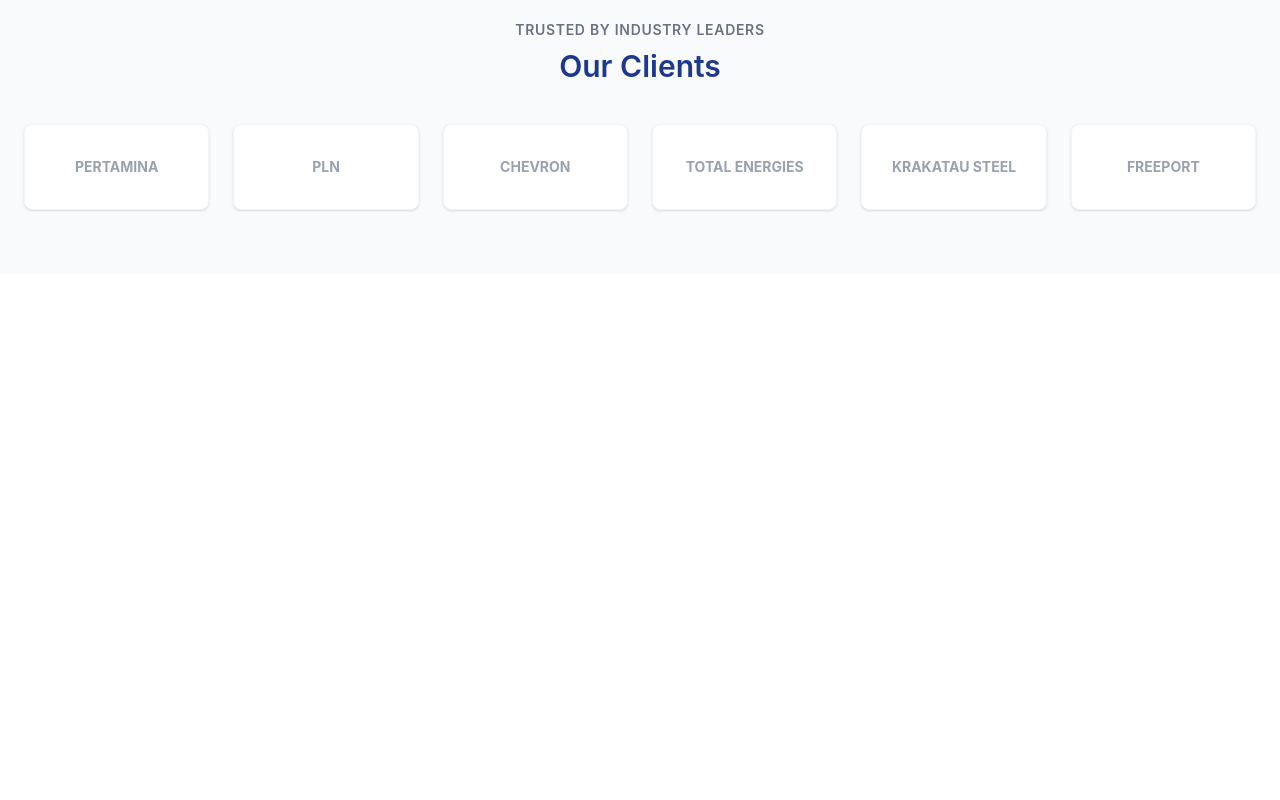
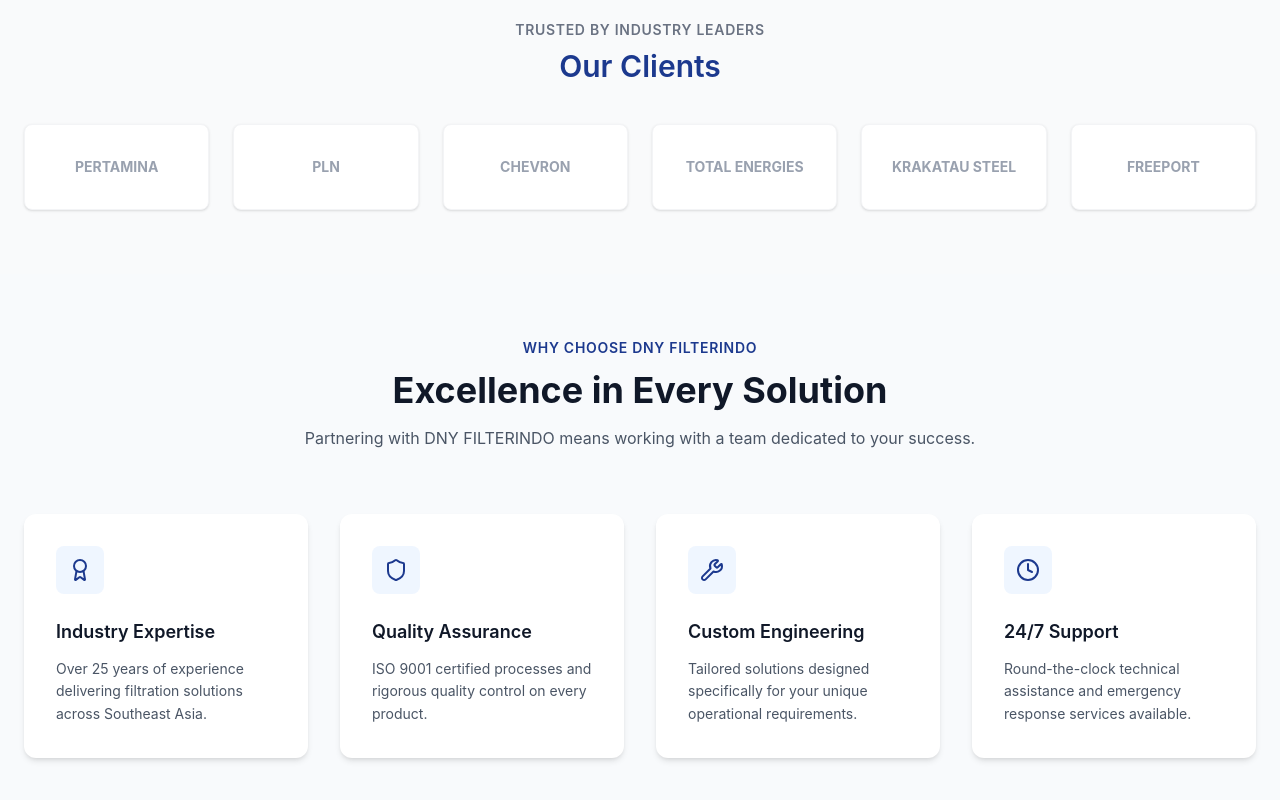
Before and after one commit to afsalprimamaula/dny-filterindo-redesign, a React (Vite) app: page / in a window 1280 px wide. Shown: the part 687-1487 px from the top of the page. Before the commit the page ends 961 px from the top, so only its background shows below. Built offline with nearby package versions, Linux system fonts and the light colour scheme.

Commit message:
featuressection fiks

```diff
--- a/src/App.jsx
+++ b/src/App.jsx
@@ -2,7 +2,7 @@
 import Header from './components/Header';
 import HeroSection from './components/HeroSection';
 import ClientsSection from './components/ClientsSection';
-import FeaturesSection from './components/FeaturesSection';
+import FeaturesSection from './components/FeaturesSection'; // Pastikan import ini ada
 
 function App() {
   return (
@@ -13,6 +13,7 @@
       <main className="flex-grow">
         <HeroSection />
         <ClientsSection />
+        <FeaturesSection /> {/* Pastikan tag ini ada di dalam main */}
       </main>
 
     </div>
```
